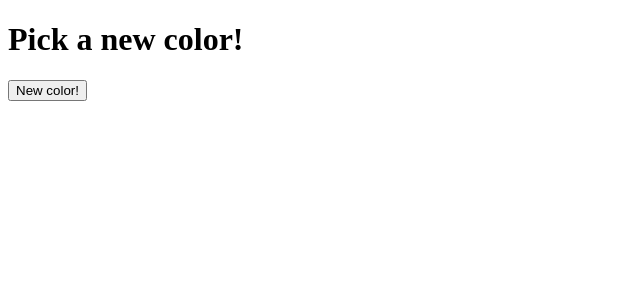
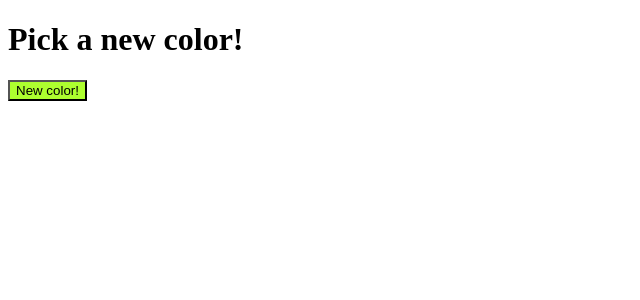
Before and after one commit to sararsaurus/random-color-picker, a React (Vite) app: page / in a window 1280 px wide. Shown: the top 300 px of the page, without its empty margins (0-640 px from the left). Built offline with nearby package versions, Linux system fonts and the light colour scheme.

Commit message:
successfully changes button color on click

```diff
--- a/src/Button.jsx
+++ b/src/Button.jsx
@@ -1,3 +1,16 @@
-export function Button(color, setColor) {
-  return <button>New color!</button>;
+import React, { useState } from "react";
+export function Button() {
+  const [active, setActive] = useState(false);
+
+  const handleClick = () => {
+    setActive(!active);
+  };
+
+  return (
+    <div>
+      <button onClick={handleClick} className={active ? "default" : "success"}>
+        New color!
+      </button>
+    </div>
+  );
 }
--- a/src/index.css
+++ b/src/index.css
@@ -1,3 +1,11 @@
 html {
   scroll-behavior: smooth;
 }
+
+.default {
+  background-color: blueviolet;
+}
+
+.success {
+  background-color: greenyellow;
+}
```
